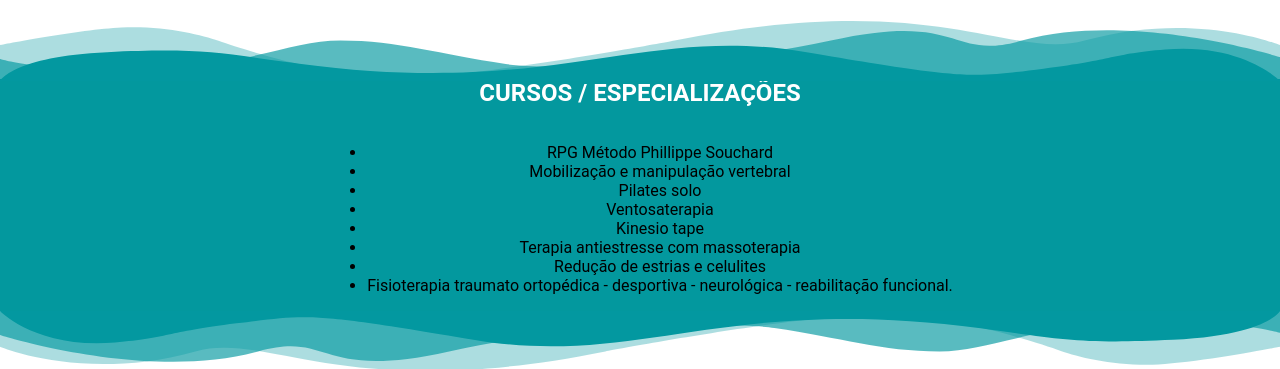
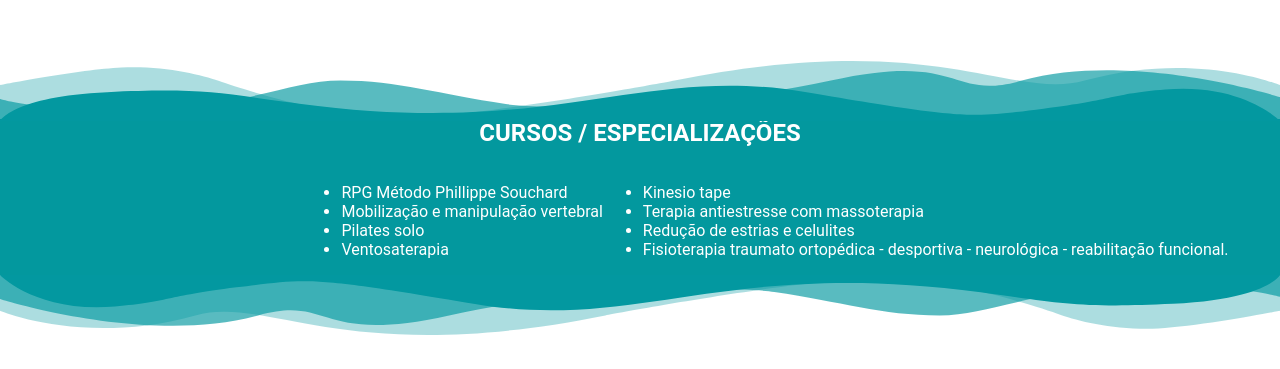
Before and after one commit to DraLarissaFonseca/dralarissafonseca.github.io, a React (Create React App) app: page / in a window 1280 px wide. Shown: the part 1000-1369 px from the top of the page. Built offline with nearby package versions, Linux system fonts and the light colour scheme.

Commit message:
working on list and image

```diff
--- a/src/App.css
+++ b/src/App.css
@@ -63,8 +63,8 @@ nav ul li a:hover {
 
 .description-div img {
   border-radius: 140px;
-  width: 250px;
-  height: 290px;
+  width: 270px;
+  height: 330px;
 }
 
 .description-div p {
@@ -88,10 +88,20 @@ nav ul li a:hover {
   color:white ;
 }
 
+.specialties-block {
+  display: flex;
+  justify-content: center;
+  margin-left: 250px;
+}
+
 .specialties-list {
   display: flex;
-  flex-direction: row;
+  color: white;
   justify-content: center;
+}
+
+.specialties-list ul {
+  text-align: left;
 }
 
 #contato {
--- a/src/App.js
+++ b/src/App.js
@@ -69,17 +69,23 @@ function App() {
       </div>
       <div id="especialidades">
           <h2>CURSOS / ESPECIALIZAÇÕES</h2>
+          <div className="specialties-block">
             <div className="specialties-list">
               <ul>
                 <li>RPG Método Phillippe Souchard</li>
                 <li>Mobilização e manipulação vertebral</li>
                 <li>Pilates solo</li>
                 <li>Ventosaterapia</li>
+              </ul>
+            </div>
+            <div className="specialties-list">
+              <ul>
                 <li>Kinesio tape</li>
                 <li>Terapia antiestresse com massoterapia</li>
                 <li>Redução de estrias e celulites </li>
                 <li>Fisioterapia traumato ortopédica - desportiva - neurológica - reabilitação funcional.</li>
               </ul>
+            </div>
           </div>
 
       </div>
```
Lines whose indentation alone changed are shown as unchanged.
